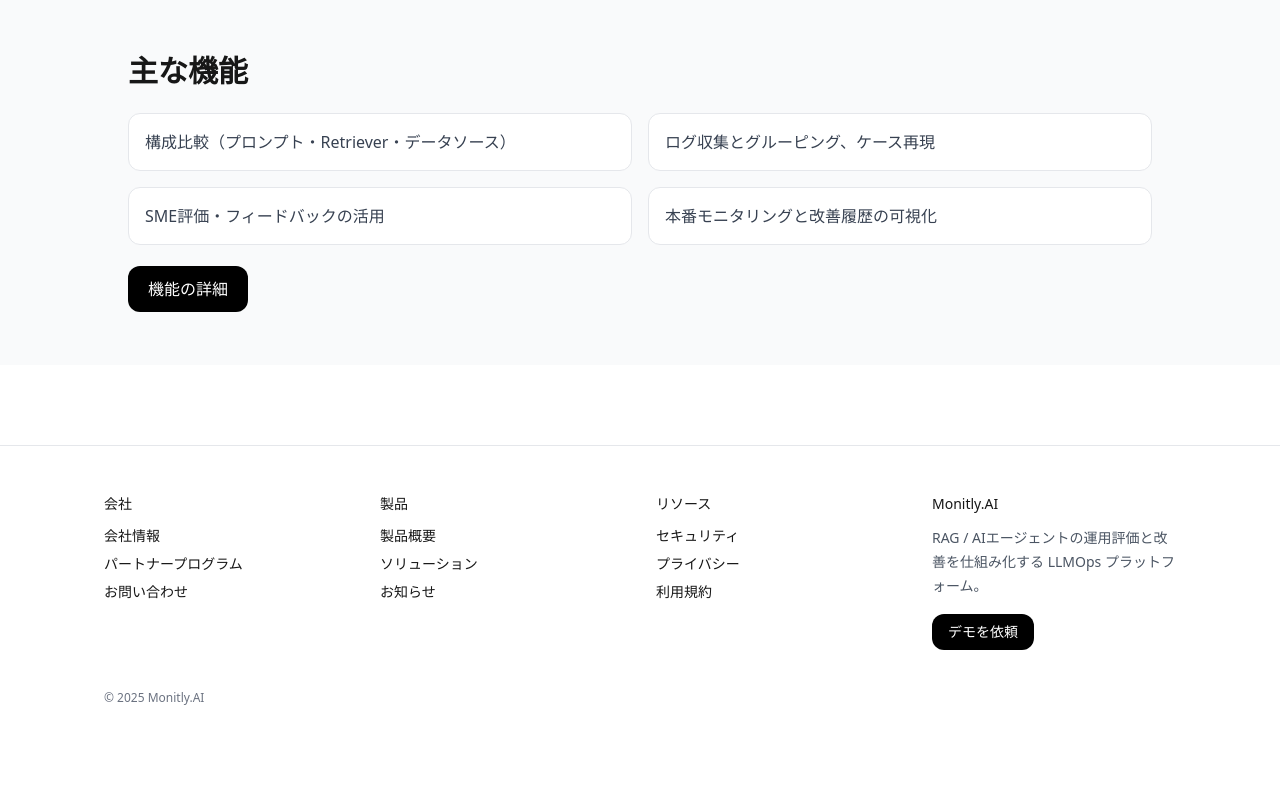
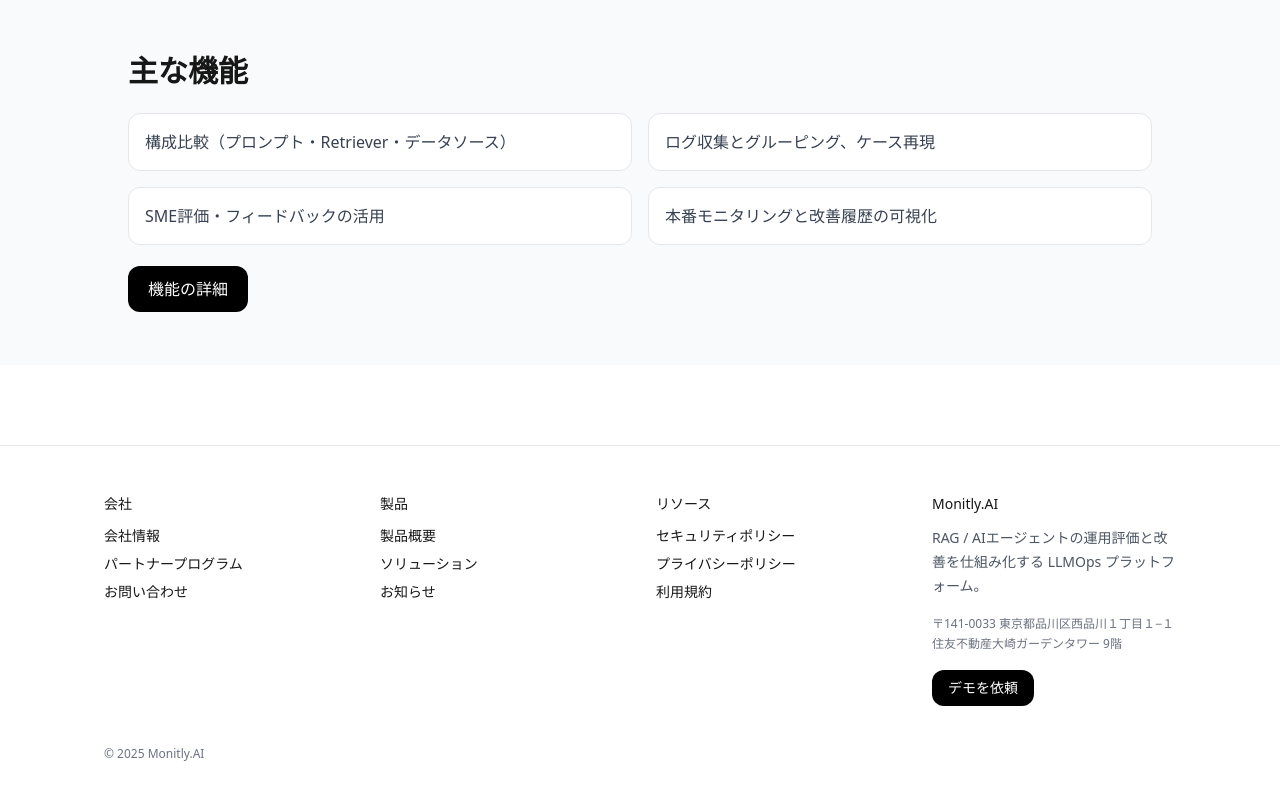
Before and after one commit to monitly-hioki/monitlyai-site, a Next.js app: page / in a window 1280 px wide. Shown: the part 800-1600 px from the top of the page. Before the commit the page ends 1554 px from the top, so only its background shows below. Built offline with nearby package versions, Linux system fonts and the light colour scheme.

Commit message:
feat(footer): add address and rename security/privacy to policy forms

```diff
--- a/components/Footer.tsx
+++ b/components/Footer.tsx
@@ -5,6 +5,7 @@ export default function Footer() {
     <footer className="mt-20 border-t bg-white">
       <div className="max-w-6xl mx-auto px-6 md:px-10 py-12">
         <div className="grid grid-cols-2 md:grid-cols-4 gap-8 text-sm">
+          {/* 会社 */}
           <nav aria-label="会社">
             <div className="font-medium">会社</div>
             <ul className="mt-3 space-y-2">
@@ -14,6 +15,7 @@ export default function Footer() {
             </ul>
           </nav>
 
+          {/* 製品 */}
           <nav aria-label="製品">
             <div className="font-medium">製品</div>
             <ul className="mt-3 space-y-2">
@@ -23,22 +25,30 @@ export default function Footer() {
             </ul>
           </nav>
 
+          {/* リソース */}
           <nav aria-label="リソース">
             <div className="font-medium">リソース</div>
             <ul className="mt-3 space-y-2">
-              <li><Link href="/security" className="hover:underline">セキュリティ</Link></li>
-              <li><Link href="/privacy" className="hover:underline">プライバシー</Link></li>
+              <li><Link href="/security" className="hover:underline">セキュリティポリシー</Link></li>
+              <li><Link href="/privacy" className="hover:underline">プライバシーポリシー</Link></li>
               <li><Link href="/terms" className="hover:underline">利用規約</Link></li>
             </ul>
           </nav>
 
+          {/* ブランド & CTA */}
           <div>
             <div className="font-medium">Monitly.AI</div>
             <p className="mt-3 text-gray-600 leading-6">
               RAG / AIエージェントの運用評価と改善を仕組み化する LLMOps プラットフォーム。
             </p>
+            <p className="mt-4 text-gray-500 text-xs leading-5">
+              〒141-0033 東京都品川区西品川１丁目１−１<br />
+              住友不動産大崎ガーデンタワー 9階
+            </p>
             <div className="mt-4">
-              <Link href="/contact" className="inline-block rounded-xl bg-black text-white px-4 py-2">デモを依頼</Link>
+              <Link href="/contact" className="inline-block rounded-xl bg-black text-white px-4 py-2">
+                デモを依頼
+              </Link>
             </div>
           </div>
         </div>
```
